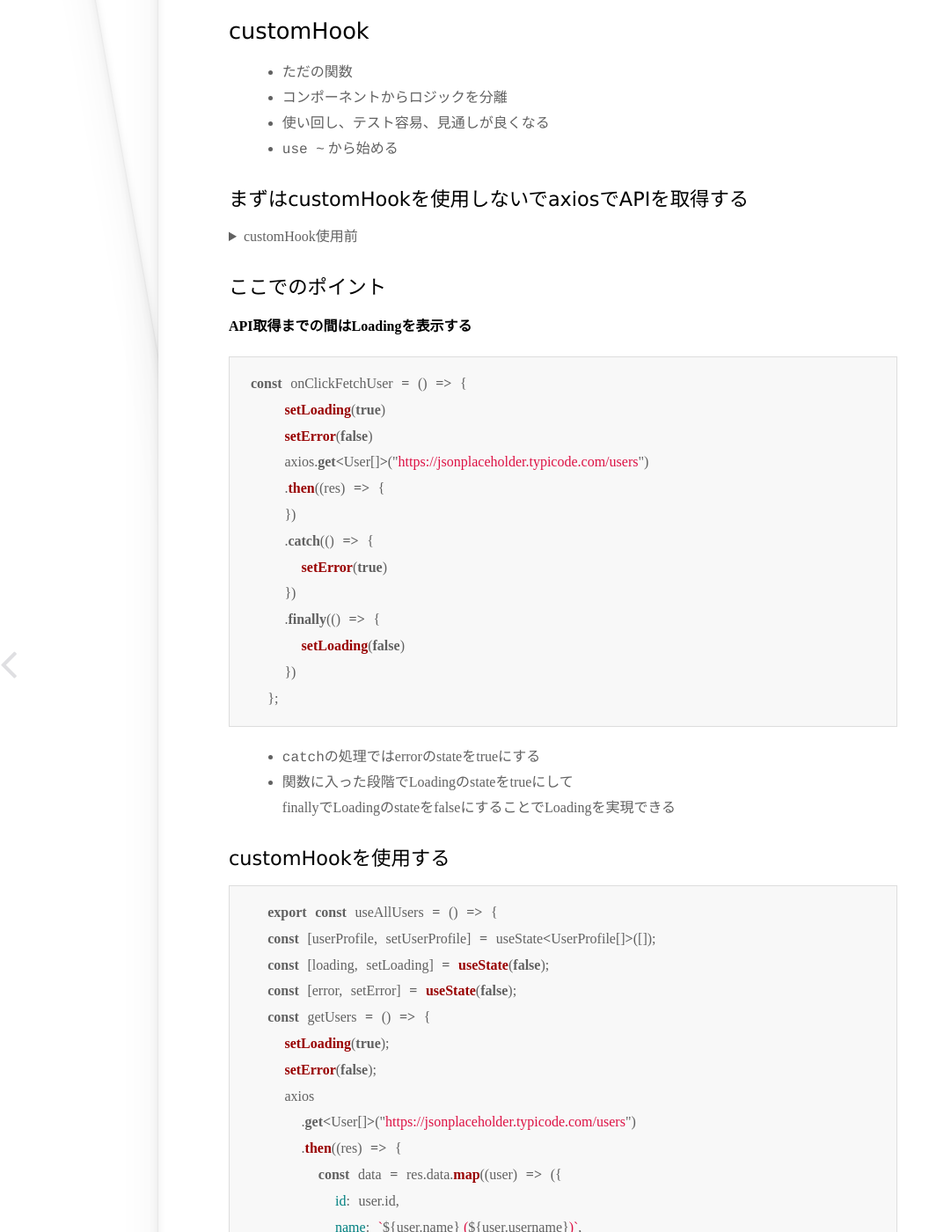
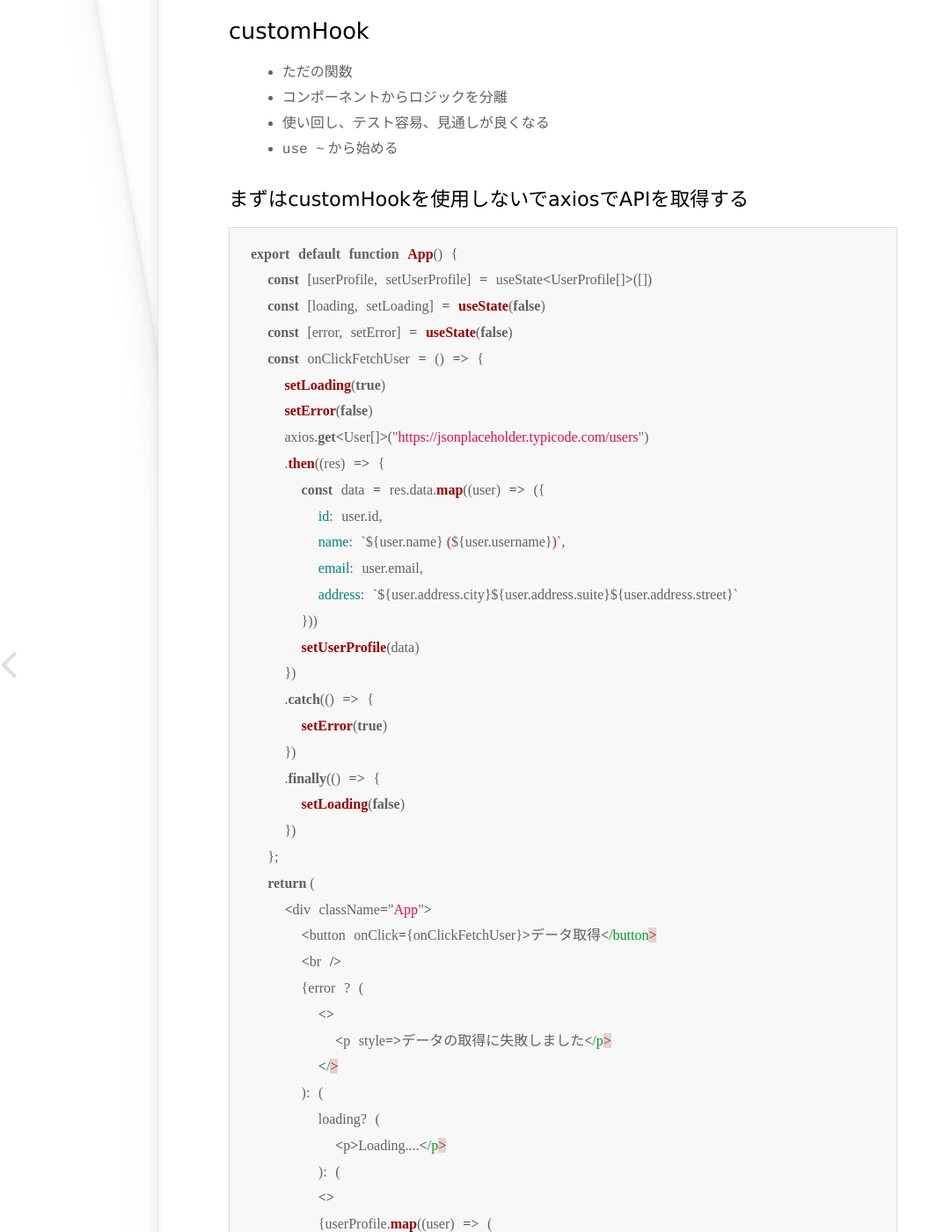
Before and after one commit to taisei-13046/TIL_pages, a Jekyll site: the page built from _posts/2022-01-09-react_day15_customHook.md, in a window 1280 px wide and 1400 px high, scrolled down 311 px. Shown: the whole window at 88% size, without its empty margins (0-1081 px from the left). Built offline with Jekyll 4.4.1, drawn with Linux system fonts in a browser that asks for light colours; comment, search, counter and statistics services are not loaded; some of the changed text lies outside the part shown.

Commit message:
Update 2022-01-09-react_day15_customHook.md

````diff
--- a/_posts/2022-01-09-react_day15_customHook.md
+++ b/_posts/2022-01-09-react_day15_customHook.md
@@ -5,8 +5,6 @@ date: 2022-01-09
 category: read
 excerpt: ""
 ---
-
-<div markdown="1">
 
 ## やったこと
 udemyの復習
@@ -18,8 +16,6 @@ udemyの復習
 - `use ~` から始める
 
 #### まずはcustomHookを使用しないでaxiosでAPIを取得する
-<details>
-  <summary>customHook使用前</summary>
 
 ```ts
 export default function App() {
@@ -70,7 +66,6 @@ export default function App() {
   );
 }
 ```
-</details>
 
 #### ここでのポイント
 **API取得までの間はLoadingを表示する**
````
